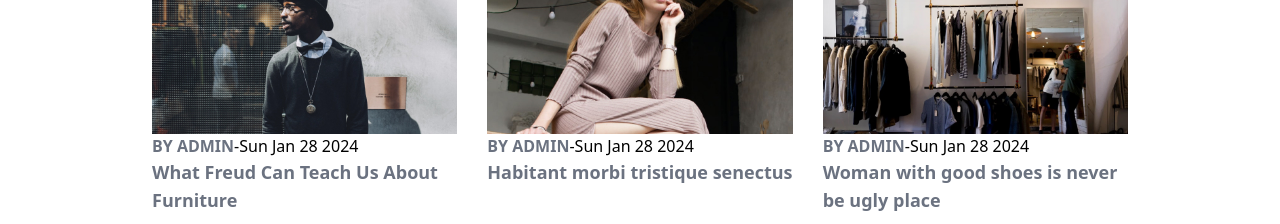
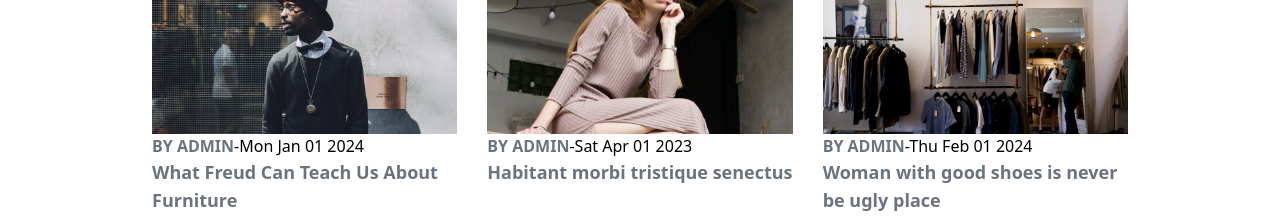
Before and after one commit to RezapourAraz/my-shop-client, a Next.js app: page / in a window 1280 px wide. Shown: the part 4180-4404 px from the top of the page. Built offline with nearby package versions, Linux system fonts and the light colour scheme.

Commit message:
json file added

```diff
--- a/components/cards/Blog.cards.tsx
+++ b/components/cards/Blog.cards.tsx
@@ -1,14 +1,11 @@
 import React, { FC } from "react";
+
+// type
+import { IBlog } from "../sections/OurBlogs.sections";
 
 // types
 type IBlogCardProps = {
-  blog: {
-    id: number;
-    title: string;
-    image: string;
-    user: string;
-    date: Date;
-  };
+  blog: IBlog;
 };
 
 const BlogCard: FC<IBlogCardProps> = ({ blog }) => {
@@ -22,7 +19,7 @@ const BlogCard: FC<IBlogCardProps> = ({ blog }) => {
           <span className="text-gray-500 font-bold">
             BY {blog.user.toLocaleUpperCase()}
           </span>
-          -{blog.date.toDateString()}
+          -{new Date(blog.date).toDateString()}
         </p>
       </div>
       <div>
--- a/components/headers/Top.headers.tsx
+++ b/components/headers/Top.headers.tsx
@@ -16,7 +16,6 @@ type ITopHeaderProps = {
   setOpenSearch: Dispatch<SetStateAction<boolean>>;
   setOpenAccount: Dispatch<SetStateAction<boolean>>;
   setOpenBasket: Dispatch<SetStateAction<boolean>>;
-  basket: [];
 };
 
 const TopHeader: FC<ITopHeaderProps> = ({
@@ -24,10 +23,10 @@ const TopHeader: FC<ITopHeaderProps> = ({
   setOpenSearch,
   setOpenAccount,
   setOpenBasket,
-  basket,
 }) => {
   // hooks
   const router = useRouter();
+  const basket = [];
 
   return (
     <header
--- a/components/sections/BestSellers.sections.tsx
+++ b/components/sections/BestSellers.sections.tsx
@@ -1,4 +1,4 @@
-import React, { useEffect, useState } from "react";
+import React, { FC, useEffect, useState } from "react";
 
 // Import Swiper React components
 import { Swiper, SwiperSlide } from "swiper/react";
@@ -14,38 +14,19 @@ import { FreeMode } from "swiper/modules";
 // Components
 import CollectionCard from "../cards/Collection.cards";
 
-const bestSellers = [
-  {
-    id: 1,
-    image: "product-5-1.jpg",
-    category: "Dresses",
-    title: "Calvin Shorts",
-    price: 63,
-  },
-  {
-    id: 2,
-    image: "product-6-1.jpg",
-    category: "Dresses",
-    title: "Calvin Shorts",
-    price: 63,
-  },
-  {
-    id: 3,
-    image: "product-7-1.jpg",
-    category: "Dresses",
-    title: "Calvin Shorts",
-    price: 63,
-  },
-  {
-    id: 4,
-    image: "product-8-1.jpg",
-    category: "Dresses",
-    title: "Calvin Shorts",
-    price: 63,
-  },
-];
+type IBestSellers = {
+  id: number;
+  image: string;
+  category: string;
+  title: string;
+  price: number;
+};
 
-const BestSellersSection = () => {
+type BestSellersSectionProps = {
+  bestSellers: IBestSellers[];
+};
+
+const BestSellersSection: FC<BestSellersSectionProps> = ({ bestSellers }) => {
   const [width, setWidth] = useState(0);
 
   useEffect(() => {
--- a/components/sections/LookBook.sections.tsx
+++ b/components/sections/LookBook.sections.tsx
@@ -1,34 +1,18 @@
-import React from "react";
+import React, { FC } from "react";
 import LookBookCard from "../cards/LookBook.cards";
 
-const lookBooks = [
-  {
-    id: 1,
-    name: "Women Seasons",
-    title: "Floral Dress",
-    image: "lookbook-1.jpg",
-  },
-  {
-    id: 2,
-    name: "Women Seasons",
-    title: "Trench Coat",
-    image: "lookbook-2.jpg",
-  },
-  {
-    id: 1,
-    name: "Men Seasons",
-    title: "Folk Pants",
-    image: "lookbook-3.jpg",
-  },
-  {
-    id: 1,
-    name: "Men Seasons",
-    title: "Cos Jacket",
-    image: "lookbook-4.jpg",
-  },
-];
+type ILookBook = {
+  id: 1;
+  name: string;
+  title: string;
+  image: string;
+};
 
-const LookBookSection = () => {
+type LookBookSectionProps = {
+  lookBooks: ILookBook[];
+};
+
+const LookBookSection: FC<LookBookSectionProps> = ({ lookBooks }) => {
   return (
     <section className="bg-gray-100">
       <div className="md:container md:mx-auto py-24">
--- a/components/sections/OurBlogs.sections.tsx
+++ b/components/sections/OurBlogs.sections.tsx
@@ -1,4 +1,4 @@
-import React, { useEffect, useState } from "react";
+import React, { FC, useEffect, useState } from "react";
 
 // components
 import BlogCard from "../cards/Blog.cards";
@@ -14,31 +14,19 @@ import "swiper/css/pagination";
 // import required modules
 import { FreeMode } from "swiper/modules";
 
-const blogs = [
-  {
-    id: 1,
-    title: "What Freud Can Teach Us About Furniture",
-    user: "Admin",
-    date: new Date(),
-    image: "post2.jpg",
-  },
-  {
-    id: 2,
-    title: "Habitant morbi tristique senectus",
-    user: "Admin",
-    date: new Date(),
-    image: "post3.jpg",
-  },
-  {
-    id: 3,
-    title: "Woman with good shoes is never be ugly place",
-    user: "Admin",
-    date: new Date(),
-    image: "post1.jpg",
-  },
-];
+export type IBlog = {
+  id: number;
+  title: string;
+  user: string;
+  date: string;
+  image: string;
+};
 
-const OurBlogsSection = () => {
+type OurBlogsSectionProps = {
+  blogs: IBlog[];
+};
+
+const OurBlogsSection: FC<OurBlogsSectionProps> = ({ blogs }) => {
   // states
   const [width, setWidth] = useState(0);
 
--- a/components/sections/TopCollection.sections.tsx
+++ b/components/sections/TopCollection.sections.tsx
@@ -1,4 +1,4 @@
-import React, { useEffect, useState } from "react";
+import React, { FC, useEffect, useState } from "react";
 
 // components
 import CollectionCard from "../cards/Collection.cards";
@@ -43,43 +43,17 @@ const tabs = [
   },
 ];
 
-const collections = [
-  {
-    id: 1,
-    image: "product-1-1.jpg",
-    category: "Dresses",
-    title: "Calvin Shorts",
-    price: 63,
-  },
-  {
-    id: 2,
-    image: "product-2-1.jpg",
-    category: "Dresses",
-    title: "Calvin Shorts",
-    price: 63,
-  },
-  {
-    id: 3,
-    image: "product-3-1.jpg",
-    category: "Dresses",
-    title: "Calvin Shorts",
-    price: 63,
-  },
-  {
-    id: 4,
-    image: "product-4-1.jpg",
-    category: "Dresses",
-    title: "Calvin Shorts",
-    price: 63,
-  },
-  {
-    id: 5,
-    image: "product-0-1.jpg",
-    category: "Dresses",
-    title: "Calvin Shorts",
-    price: 63,
-  },
-];
+type ICollection = {
+  id: number;
+  image: string;
+  category: string;
+  title: string;
+  price: number;
+};
+
+type TopCollectionSectionProps = {
+  topCollections: ICollection[];
+};
 
 const product = {
   id: 1,
@@ -92,7 +66,9 @@ const product = {
   categories: ["men", "jackets", "Casual & Urban Wear"],
   tags: ["biker", "bomber", "black", "leather"],
 };
-const TopCollectionSection = () => {
+const TopCollectionSection: FC<TopCollectionSectionProps> = ({
+  topCollections,
+}) => {
   // states
   const [selectedTab, setSelectedTab] = useState("all");
   const [openModal, setOpenModal] = useState(false);
@@ -145,7 +121,7 @@ const TopCollectionSection = () => {
           modules={[FreeMode]}
           className="mySwiper mt-10"
         >
-          {collections.map((collection) => (
+          {topCollections.map((collection) => (
             <SwiperSlide key={collection.id}>
               <CollectionCard
                 setOpenModal={setOpenModal}
--- a/layouts/Main.layouts.tsx
+++ b/layouts/Main.layouts.tsx
@@ -11,10 +11,9 @@ import { useRouter } from "next/router";
 // types
 type MainLayoutProps = {
   children: ReactNode;
-  basket: [];
 };
 
-const MainLayout: FC<MainLayoutProps> = ({ children, basket }) => {
+const MainLayout: FC<MainLayoutProps> = ({ children }) => {
   // hooks
   const router = useRouter();
 
@@ -30,7 +29,6 @@ const MainLayout: FC<MainLayoutProps> = ({ children, basket }) => {
         openSearch={openSearch}
         setOpenAccount={setOpenAccount}
         setOpenBasket={setOpenBasket}
-        basket={basket}
       />
       {router.route === "/" && (
         <MainBanner openSearch={openSearch} setOpenSearch={setOpenSearch} />
--- a/pages/api/store.json
+++ b/pages/api/store.json
@@ -1,3 +1,190 @@
 {
-  "basket": []
+  "topCategories": [
+    {
+      "id": 1,
+      "title": "Shoes",
+      "image": "category_6.png"
+    },
+    {
+      "id": 2,
+      "title": "Jeans",
+      "image": "category_7.png"
+    },
+    {
+      "id": 3,
+      "title": "Shirts",
+      "image": "category_8.png"
+    },
+    {
+      "id": 4,
+      "title": "Handbags",
+      "image": "category_1.png"
+    },
+    {
+      "id": 5,
+      "title": "Clothings",
+      "image": "category_2.png"
+    },
+    {
+      "id": 6,
+      "title": "Jackets",
+      "image": "category_3.png"
+    },
+    {
+      "id": 7,
+      "title": "Watches",
+      "image": "category_4.png"
+    },
+    {
+      "id": 8,
+      "title": "Dresses",
+      "image": "category_5.png"
+    }
+  ],
+  "topCollections": [
+    {
+      "id": 1,
+      "image": "product-1-1.jpg",
+      "category": "Dresses",
+      "title": "Calvin Shorts",
+      "price": 63
+    },
+    {
+      "id": 2,
+      "image": "product-2-1.jpg",
+      "category": "Dresses",
+      "title": "Calvin Shorts",
+      "price": 63
+    },
+    {
+      "id": 3,
+      "image": "product-3-1.jpg",
+      "category": "Dresses",
+      "title": "Calvin Shorts",
+      "price": 63
+    },
+    {
+      "id": 4,
+      "image": "product-4-1.jpg",
+      "category": "Dresses",
+      "title": "Calvin Shorts",
+      "price": 63
+    },
+    {
+      "id": 5,
+      "image": "product-0-1.jpg",
+      "category": "Dresses",
+      "title": "Calvin Shorts",
+      "price": 63
+    }
+  ],
+  "lookBooks": [
+    {
+      "id": 1,
+      "name": "Women Seasons",
+      "title": "Floral Dress",
+      "image": "lookbook-1.jpg"
+    },
+    {
+      "id": 2,
+      "name": "Women Seasons",
+      "title": "Trench Coat",
+      "image": "lookbook-2.jpg"
+    },
+    {
+      "id": 1,
+      "name": "Men Seasons",
+      "title": "Folk Pants",
+      "image": "lookbook-3.jpg"
+    },
+    {
+      "id": 1,
+      "name": "Men Seasons",
+      "title": "Cos Jacket",
+      "image": "lookbook-4.jpg"
+    }
+  ],
+  "bestSellers": [
+    {
+      "id": 1,
+      "image": "product-5-1.jpg",
+      "category": "Dresses",
+      "title": "Calvin Shorts",
+      "price": 63
+    },
+    {
+      "id": 2,
+      "image": "product-6-1.jpg",
+      "category": "Dresses",
+      "title": "Calvin Shorts",
+      "price": 63
+    },
+    {
+      "id": 3,
+      "image": "product-7-1.jpg",
+      "category": "Dresses",
+      "title": "Calvin Shorts",
+      "price": 63
+    },
+    {
+      "id": 4,
+      "image": "product-8-1.jpg",
+      "category": "Dresses",
+      "title": "Calvin Shorts",
+      "price": 63
+    }
+  ],
+  "dealOfWeek": [
+    {
+      "id": 1,
+      "image": "product-10-1.jpg",
+      "category": "Dresses",
+      "title": "Cropped Faux Leather Jacket",
+      "price": 63
+    },
+    {
+      "id": 2,
+      "image": "product-11-1.jpg",
+      "category": "Dresses",
+      "title": "Calvin Shorts",
+      "price": 63
+    },
+    {
+      "id": 3,
+      "image": "product-12-1.jpg",
+      "category": "Dresses",
+      "title": "Kriby T-Shirt",
+      "price": 63
+    },
+    {
+      "id": 4,
+      "image": "product-13-1.jpg",
+      "category": "Dresses",
+      "title": "Cableknit Shawl",
+      "price": 63
+    }
+  ],
+  "blogs": [
+    {
+      "id": 1,
+      "title": "What Freud Can Teach Us About Furniture",
+      "user": "Admin",
+      "date": "2024/01/01",
+      "image": "post2.jpg"
+    },
+    {
+      "id": 2,
+      "title": "Habitant morbi tristique senectus",
+      "user": "Admin",
+      "date": "2023/04/01",
+      "image": "post3.jpg"
+    },
+    {
+      "id": 3,
+      "title": "Woman with good shoes is never be ugly place",
+      "user": "Admin",
+      "date": "2024/02/01",
+      "image": "post1.jpg"
+    }
+  ]
 }
```
Also changed, not shown: components/sections/Category.sections.tsx (+12 -2 lines), components/sections/Deal.sections.tsx (+15 -3 lines), pages/index.tsx (+9 -11 lines).
